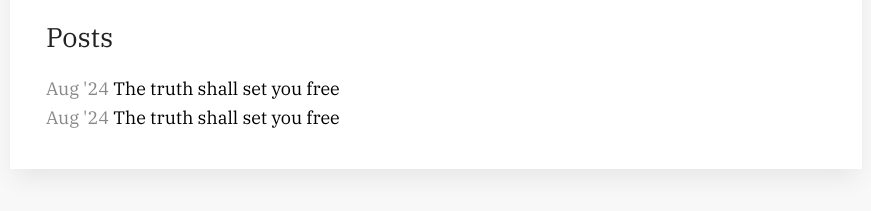
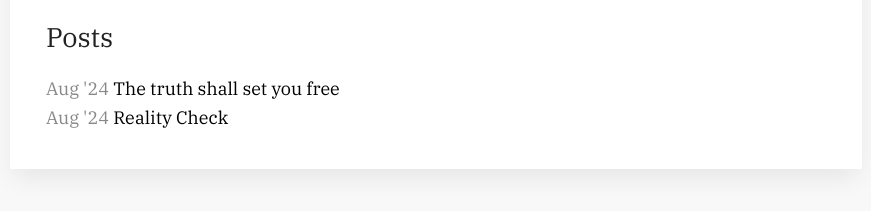
Before and after one commit to sriramvas/sriramvas.github.io, a Jekyll site: the page built from index.html, in a window 1280 px wide. Shown: the part 514-725 px from the top of the page, without its empty margins (204-1075 px from the left). Built offline with Jekyll 4.4.1, drawn with Linux system fonts in a browser that asks for light colours.

Commit message:
Update 2024-08-20-reality-check.md

```diff
--- a/_posts/2024-08-20-reality-check.md
+++ b/_posts/2024-08-20-reality-check.md
@@ -1,6 +1,6 @@
 ---
 layout: post
-title: "The truth shall set you free"
+title: "Reality Check"
 date: 2024-08-24
 ---
 
```
